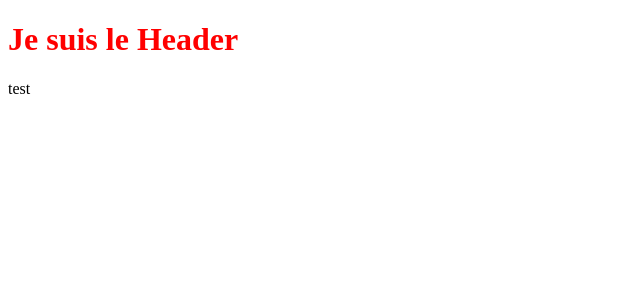
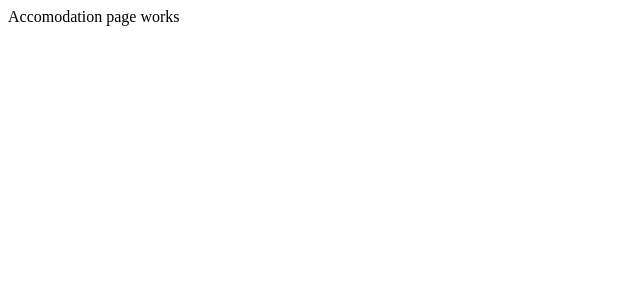
Before and after one commit to MaryG78/MarieGuigou_7_032023, a React (Create React App) app in the folder kasa/: page /accomodation in a window 1280 px wide. Shown: the top 300 px of the page, without its empty margins (0-640 px from the left). Built offline with nearby package versions, Linux system fonts and the light colour scheme.

Commit message:
Creating the router and the pages of the application

```diff
--- a/kasa/src/App.js
+++ b/kasa/src/App.js
@@ -1,9 +1,9 @@
-import Header from "./components/Header";
+import Router from "./components/Router";
 
 function App() {
   return (
-    <div>
-      <Header />
+    <div className="App">
+      <Router />
     </div>
   );
 }
--- a/kasa/src/components/Header.js
+++ b/kasa/src/components/Header.js
@@ -1,14 +1,14 @@
-import React from "react";
+// import React from "react";
 
-const Header = () => {
-  return (
-    <>
-      <div className="header-container">
-        <h1>Je suis le Header</h1>
-      </div>
-      <p>test</p>
-    </>
-  );
-};
+// const Header = () => {
+//   return (
+//     <>
+//       <div className="header-container">
+//         <h1>Je suis le Header</h1>
+//       </div>
+//       <p>test</p>
+//     </>
+//   );
+// };
 
-export default Header;
+// export default Header;
--- /dev/null
+++ b/kasa/src/components/Router.js
@@ -0,0 +1,22 @@
+import Home from "../pages/home";
+import Error from "../pages/error";
+import About from "../pages/about";
+import Accomodation from "../pages/accomodation";
+import { BrowserRouter, Routes, Route } from "react-router-dom";
+
+// création d'un composant de routage
+function Router() {
+  return (
+    <BrowserRouter>
+      <Routes>
+        <Route index element={<Home />} />
+        <Route path="/home" element={<Home />} />
+        <Route path="/about" element={<About />} />
+        <Route path="/accomodation" element={<Accomodation />} />
+        <Route path="*" element={<Error />} />
+      </Routes>
+    </BrowserRouter>
+  );
+}
+
+export default Router;
--- a/kasa/src/index.js
+++ b/kasa/src/index.js
@@ -2,16 +2,16 @@ import React from 'react';
 import ReactDOM from 'react-dom/client';
 import App from './App';
 import "./styles/index.scss";
-import { BrowserRouter } from "react-router-dom";
+
 
 
 // import reportWebVitals from './reportWebVitals';
 
 const root = ReactDOM.createRoot(document.getElementById('root'));
 root.render(
-  <BrowserRouter>
+  <React.StrictMode>
     <App />
-  </BrowserRouter>
+  </React.StrictMode>
 );
 
 // If you want to start measuring performance in your app, pass a function
--- /dev/null
+++ b/kasa/src/pages/about.js
@@ -0,0 +1,11 @@
+import React from 'react';
+
+const About = () => {
+    return (
+        <div>
+            About page works
+        </div>
+    );
+};
+
+export default About;
--- /dev/null
+++ b/kasa/src/pages/accomodation.js
@@ -0,0 +1,11 @@
+import React from 'react';
+
+const Accomodation = () => {
+    return (
+        <div>
+            Accomodation page works
+        </div>
+    );
+};
+
+export default Accomodation;
--- /dev/null
+++ b/kasa/src/pages/error.js
@@ -0,0 +1,11 @@
+import React from 'react';
+
+const Error = () => {
+    return (
+        <div>
+            Error page works
+        </div>
+    );
+};
+
+export default Error;
--- /dev/null
+++ b/kasa/src/pages/home.js
@@ -0,0 +1,11 @@
+import React from 'react';
+
+const Home = () => {
+    return (
+        <div>
+            Home works !
+        </div>
+    );
+};
+
+export default Home;
```
